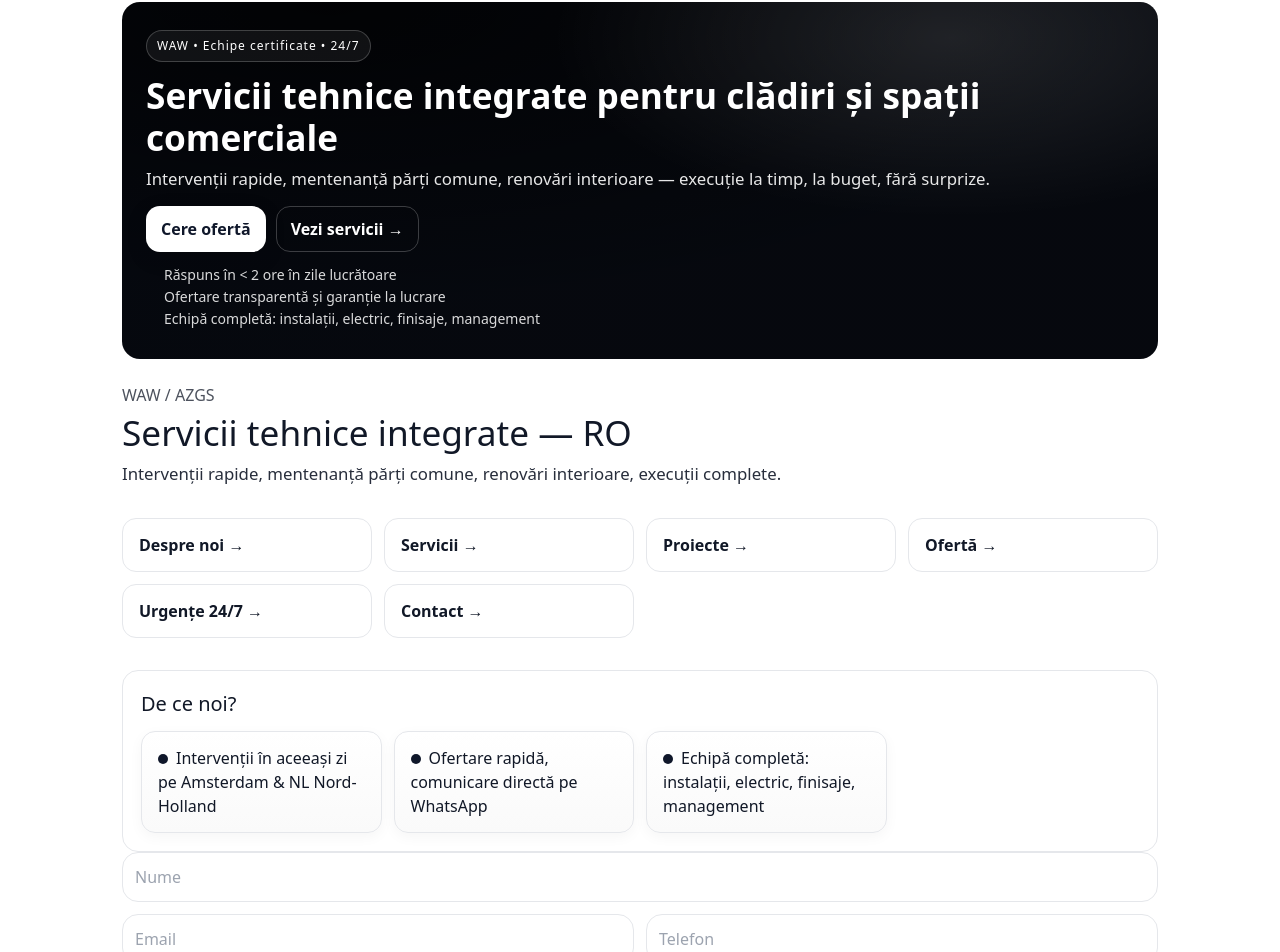
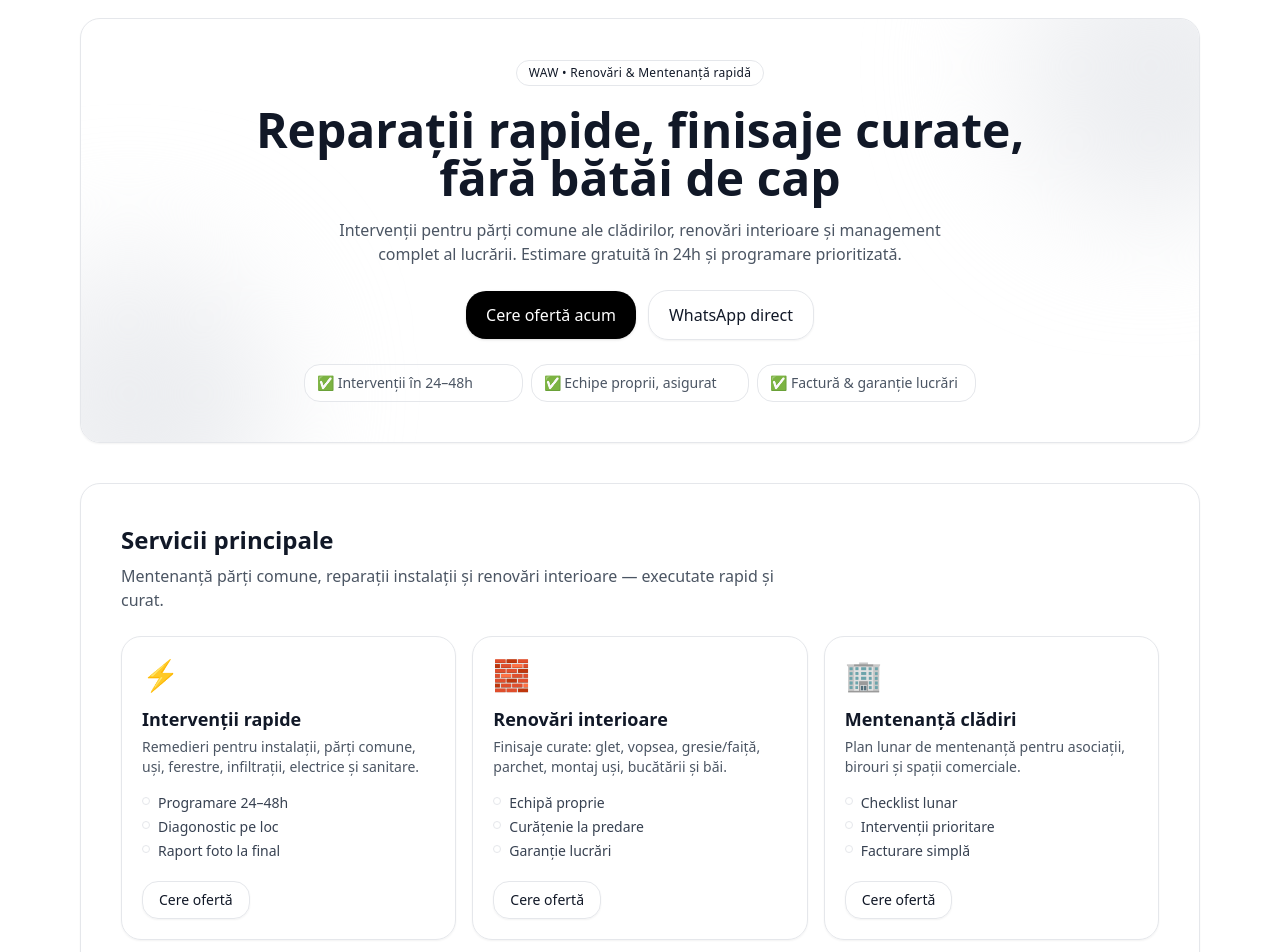
Before and after one commit to azgrandsolutions-netizen/waw-site, a Next.js app: page /en in a window 1280 px wide. Shown: the part 30-982 px from the top of the page. Built offline with nearby package versions, Linux system fonts and the light colour scheme.

Commit message:
Faza 2: Design complet (Hero, Servicii, Footer, StickyCTA)

```diff
--- a/src/app/[locale]/layout.tsx
+++ b/src/app/[locale]/layout.tsx
@@ -1,6 +1,28 @@
-// src/app/[locale]/layout.tsx
-import type { ReactNode } from "react";
+import type { Metadata } from "next";
+import StickyCTA from "@/components/StickyCTA";
+import Footer from "@/components/Footer";
 
-export default function LocaleLayout({ children }: { children: ReactNode }) {
-  return <>{children}</>;
+export const metadata: Metadata = {
+  title: "WAW • Servicii tehnice și renovări",
+  description:
+    "Intervenții rapide, mentenanță părți comune și renovări interioare. Estimare gratuită în 24h.",
+};
+
+// Layout pentru /[locale] – fără <html>/<body>
+export default function LocaleLayout({
+  children,
+}: {
+  children: React.ReactNode;
+}) {
+  return (
+    <>
+      {children}
+
+      {/* FOOTER */}
+      <Footer />
+
+      {/* Bara lipicioasă pe mobil */}
+      <StickyCTA />
+    </>
+  );
 }
--- a/src/app/[locale]/page.tsx
+++ b/src/app/[locale]/page.tsx
@@ -1,69 +1,36 @@
 import Hero from "@/components/Hero";
-import WhyUs from "@/components/WhyUs";
+import Services from "@/components/Services";
 import LeadFormMini from "@/components/LeadFormMini";
 
-// src/app/[locale]/page.tsx
-export default function LocaleHome() {
-  const locale = "ro"; // Server Component
-
-  const links = [
-    { href: "/" + locale + "/despre", label: "Despre noi" },
-    { href: "/" + locale + "/servicii", label: "Servicii" },
-    { href: "/" + locale + "/projecten", label: "Proiecte" },
-    { href: "/" + locale + "/oferta", label: "Ofertă" },
-    { href: "/" + locale + "/urgente", label: "Urgențe 24/7" },
-    { href: "/" + locale + "/contact", label: "Contact" },
-  ];
+export default async function Page({
+  params,
+}: {
+  params: { locale: string };
+}) {
+  const locale = params.locale || "ro";
 
   return (
-    <main style={{ padding: "2rem", maxWidth: 1100, margin: "0 auto" }}>
+    <main className="mx-auto max-w-6xl space-y-10 px-4 py-8 sm:py-12">
+      {/* HERO */}
       <Hero />
 
-      <section style={{ marginBottom: "2rem" }}>
-        <p style={{ opacity: 0.75, margin: 0 }}>WAW / AZGS</p>
-        <h1
-          style={{
-            fontSize: "2.2rem",
-            lineHeight: 1.2,
-            margin: "0.25rem 0 0.5rem",
-          }}
-        >
-          Servicii tehnice integrate — {locale.toUpperCase()}
-        </h1>
-        <p style={{ fontSize: "1.05rem", opacity: 0.9 }}>
-          Intervenții rapide, mentenanță părți comune, renovări interioare,
-          execuții complete.
+      {/* SERVICII */}
+      <Services />
+
+      {/* FORMULAR CONTACT */}
+      <section
+        id="contact"
+        className="rounded-2xl border bg-white/60 p-6 shadow-sm sm:p-10"
+      >
+        <h2 className="text-2xl font-semibold">Cere ofertă</h2>
+        <p className="mt-2 max-w-2xl text-gray-600">
+          Completează formularul și te contactăm în 24 de ore cu o estimare
+          gratuită.
         </p>
+        <div className="mt-6 max-w-xl">
+          <LeadFormMini />
+        </div>
       </section>
-
-      <nav
-        style={{
-          display: "grid",
-          gridTemplateColumns: "repeat(auto-fill, minmax(220px, 1fr))",
-          gap: "12px",
-          marginBottom: "2rem",
-        }}
-      >
-        {links.map((l) => (
-          <a
-            key={l.href}
-            href={l.href}
-            style={{
-              display: "block",
-              border: "1px solid #e5e7eb",
-              borderRadius: 14,
-              padding: "14px 16px",
-              textDecoration: "none",
-              fontWeight: 600,
-            }}
-          >
-            {l.label} →
-          </a>
-        ))}
-      </nav>
-
-      <WhyUs />
-      <LeadFormMini />
     </main>
   );
 }
--- a/src/app/page.tsx
+++ /dev/null
@@ -1,6 +0,0 @@
-// Redirect server-side: /  ->  /ro
-import { redirect } from "next/navigation";
-
-export default function RootRedirect() {
-  redirect("/ro");
-}
--- a/src/components/Footer.tsx
+++ b/src/components/Footer.tsx
@@ -1,57 +1,30 @@
 "use client";
-import React from "react";
 
 export default function Footer() {
+  const year = new Date().getFullYear();
+
   return (
-    <footer className="border-t border-slate-200 bg-white">
-      <div className="mx-auto max-w-7xl px-6 py-10 lg:px-8">
-        <div className="grid grid-cols-1 gap-8 sm:grid-cols-3">
-          <div>
-            <div className="text-lg font-semibold text-slate-900">WAW</div>
-            <p className="mt-2 text-sm text-slate-600">
-              Servicii tehnice integrate în Olanda. Mentenanță, renovări,
-              instalații.
-            </p>
-          </div>
-          <div>
-            <div className="text-sm font-semibold uppercase tracking-wide text-slate-900">
-              Contact
-            </div>
-            <ul className="mt-3 space-y-1 text-sm text-slate-600">
-              <li>Telefon: +31 ••• ••• •••</li>
-              <li>Email: office@waw-site.nl</li>
-              <li>Program: Luni–Vineri, 08:00–18:00</li>
-            </ul>
-          </div>
-          <div>
-            <div className="text-sm font-semibold uppercase tracking-wide text-slate-900">
-              Link-uri
-            </div>
-            <ul className="mt-3 space-y-1 text-sm text-slate-600">
-              <li>
-                <a className="hover:text-slate-900" href="#services">
-                  Servicii
-                </a>
-              </li>
-              <li>
-                <a className="hover:text-slate-900" href="#lead-form-mini">
-                  Cere ofertă
-                </a>
-              </li>
-              <li>
-                <a className="hover:text-slate-900" href="#">
-                  Termeni & Politici
-                </a>
-              </li>
-            </ul>
-          </div>
-        </div>
+    <footer className="mt-10 rounded-2xl border bg-white/60 p-6 text-center text-sm text-gray-600 shadow-sm sm:mt-16 sm:p-10">
+      <p className="font-medium text-gray-800">© {year} WAW Services</p>
+      <p className="mt-1 text-gray-600">
+        Soluții tehnice integrate • Renovări • Mentenanță rapidă
+      </p>
 
-        <div className="mt-8 flex items-center justify-between border-t border-slate-200 pt-6 text-xs text-slate-500">
-          <p>© {new Date().getFullYear()} WAW. Toate drepturile rezervate.</p>
-          <p>Construit cu Next.js</p>
-        </div>
+      <div className="mt-4 flex flex-wrap justify-center gap-4 text-xs text-gray-500">
+        <a href="/privacy" className="hover:text-gray-800">
+          Politica de confidențialitate
+        </a>
+        <a href="/cookies" className="hover:text-gray-800">
+          Cookies
+        </a>
+        <a href="/termeni" className="hover:text-gray-800">
+          Termeni și condiții
+        </a>
       </div>
+
+      <p className="mt-4 text-xs text-gray-400">
+        Website realizat de AZGS Digital • www.azgs.nl
+      </p>
     </footer>
   );
 }
--- a/src/components/Hero.tsx
+++ b/src/components/Hero.tsx
@@ -1,101 +1,66 @@
 "use client";
-import React from "react";
+
+import Link from "next/link";
+import { useState } from "react";
 
 export default function Hero() {
+  const [ctaLoading, setCtaLoading] = useState(false);
+
   return (
-    <section
-      style={{
-        position: "relative",
-        overflow: "hidden",
-        borderRadius: 18,
-        padding: "28px 24px",
-        background:
-          "radial-gradient(800px 300px at 20% 0%, rgba(0,0,0,0.9), rgba(0,0,0,0.65)), linear-gradient(135deg, #0f172a, #111827)",
-        color: "white",
-        marginBottom: "24px"
-      }}
-    >
+    <section className="relative overflow-hidden rounded-2xl border bg-white/60 p-6 shadow-sm sm:p-10">
+      {/* fundal decorativ simplu */}
       <div
         aria-hidden
-        style={{
-          position: "absolute",
-          inset: 0,
-          opacity: 0.18,
-          background:
-            "radial-gradient(400px 180px at 80% 10%, rgba(255,255,255,0.6), transparent)"
-        }}
+        className="pointer-events-none absolute -top-24 -right-24 h-72 w-72 rounded-full bg-gradient-to-br from-gray-100 to-gray-200 blur-3xl"
       />
-      <div style={{ position: "relative", zIndex: 1 }}>
-        <span
-          style={{
-            display: "inline-block",
-            fontSize: 12,
-            letterSpacing: 1,
-            padding: "6px 10px",
-            borderRadius: 999,
-            border: "1px solid rgba(255,255,255,0.2)",
-            background: "rgba(255,255,255,0.06)"
-          }}
-        >
-          WAW • Echipe certificate • 24/7
+      <div
+        aria-hidden
+        className="pointer-events-none absolute -bottom-24 -left-24 h-72 w-72 rounded-full bg-gradient-to-br from-gray-100 to-gray-200 blur-3xl"
+      />
+
+      <div className="relative mx-auto max-w-4xl text-center">
+        <span className="inline-flex items-center rounded-full border px-3 py-1 text-xs font-medium tracking-wide">
+          WAW • Renovări & Mentenanță rapidă
         </span>
-        <h1
-          style={{
-            fontSize: "2.2rem",
-            lineHeight: 1.2,
-            margin: "12px 0 8px",
-            fontWeight: 700
-          }}
-        >
-          Servicii tehnice integrate pentru clădiri și spații comerciale
+
+        <h1 className="mt-5 text-3xl font-semibold leading-tight sm:text-5xl">
+          Reparații rapide, finisaje curate, <span className="whitespace-nowrap">fără bătăi de cap</span>
         </h1>
-        <p style={{ opacity: 0.9, fontSize: "1.05rem", marginBottom: 14 }}>
-          Intervenții rapide, mentenanță părți comune, renovări interioare —
-          execuție la timp, la buget, fără surprize.
+
+        <p className="mx-auto mt-4 max-w-2xl text-balance text-sm text-gray-600 sm:text-base">
+          Intervenții pentru părți comune ale clădirilor, renovări interioare și management complet al lucrării.
+          Estimare gratuită în 24h și programare prioritizată.
         </p>
-        <div style={{ display: "flex", gap: 10, flexWrap: "wrap", marginBottom: 12 }}>
-          <a href="/ro/oferta"
-            style={{
-              textDecoration: "none",
-              fontWeight: 600,
-              padding: "10px 14px",
-              borderRadius: 14,
-              border: "1px solid rgba(255,255,255,0.22)",
-              background: "white",
-              color: "#0f172a",
-              boxShadow: "0 6px 20px rgba(0,0,0,0.15)",
-              display: "inline-block"
-            }}
+
+        <div className="mt-6 flex flex-col items-center justify-center gap-3 sm:flex-row">
+          <Link
+            href="#contact"
+            onClick={() => setCtaLoading(true)}
+            className="inline-flex items-center justify-center rounded-2xl bg-black px-5 py-3 text-white shadow transition hover:opacity-90 active:translate-y-px"
           >
-            Cere ofertă
-          </a>
-          <a href="/ro/servicii"
-            style={{
-              textDecoration: "none",
-              fontWeight: 600,
-              padding: "10px 14px",
-              borderRadius: 14,
-              border: "1px solid rgba(255,255,255,0.22)",
-              color: "white",
-              background: "transparent",
-              display: "inline-block"
-            }}
+            {ctaLoading ? "Se deschide..." : "Cere ofertă acum"}
+          </Link>
+
+          <a
+            href="https://wa.me/31600000000"
+            target="_blank"
+            rel="noreferrer"
+            className="inline-flex items-center justify-center rounded-2xl border px-5 py-3 font-medium shadow-sm hover:bg-gray-50"
           >
-            Vezi servicii →
+            WhatsApp direct
           </a>
         </div>
-        <ul
-          style={{
-            marginTop: 8,
-            paddingLeft: 18,
-            lineHeight: 1.6,
-            color: "rgba(255,255,255,0.85)",
-            fontSize: 14
-          }}
-        >
-          <li>Răspuns în &lt; 2 ore în zile lucrătoare</li>
-          <li>Ofertare transparentă și garanție la lucrare</li>
-          <li>Echipă completă: instalații, electric, finisaje, management</li>
+
+        <ul className="mx-auto mt-6 grid max-w-2xl grid-cols-1 gap-2 text-left text-sm text-gray-600 sm:grid-cols-3">
+          <li className="rounded-xl border bg-white/70 px-3 py-2">
+            ✅ Intervenții în 24–48h
+          </li>
+          <li className="rounded-xl border bg-white/70 px-3 py-2">
+            ✅ Echipe proprii, asigurat
+          </li>
+          <li className="rounded-xl border bg-white/70 px-3 py-2">
+            ✅ Factură & garanție lucrări
+          </li>
         </ul>
       </div>
     </section>
--- a/src/components/Services.tsx
+++ b/src/components/Services.tsx
@@ -1,79 +1,78 @@
 "use client";
-import React from "react";
 
-export type Service = {
-  key: string;
+type Service = {
   title: string;
-  description: string;
+  desc: string;
+  bullets: string[];
+  emoji: string;
 };
 
-const DEFAULT_SERVICES: Service[] = [
+const SERVICES: Service[] = [
   {
-    key: "mentenanta",
-    title: "Mentenanță părți comune",
-    description:
-      "Intervenții rapide, revizii periodice, verificări instalații și raportare tehnică clară.",
+    title: "Intervenții rapide",
+    desc:
+      "Remedieri pentru instalații, părți comune, uși, ferestre, infiltrații, electrice și sanitare.",
+    bullets: ["Programare 24–48h", "Diagonostic pe loc", "Raport foto la final"],
+    emoji: "⚡",
   },
   {
-    key: "renovari",
     title: "Renovări interioare",
-    description:
-      "Apartamente, case, birouri: finisaje premium, coordonare cap‑coadă, proiectare & execuție.",
+    desc:
+      "Finisaje curate: glet, vopsea, gresie/faiță, parchet, montaj uși, bucătării și băi.",
+    bullets: ["Echipă proprie", "Curățenie la predare", "Garanție lucrări"],
+    emoji: "🧱",
   },
   {
-    key: "instalatii",
-    title: "Instalații (MEP)",
-    description:
-      "Electric, sanitar, HVAC: diagnostic corect, soluții conforme și punere în funcțiune.",
-  },
-  {
-    key: "urgente",
-    title: "Urgențe & avarii",
-    description:
-      "Echipe on‑call 24/7 pentru avarii majore, izolare zonă, remediere și readucere la normal.",
+    title: "Mentenanță clădiri",
+    desc:
+      "Plan lunar de mentenanță pentru asociații, birouri și spații comerciale.",
+    bullets: ["Checklist lunar", "Intervenții prioritare", "Facturare simplă"],
+    emoji: "🏢",
   },
 ];
 
-export default function Services({
-  items = DEFAULT_SERVICES,
-}: {
-  items?: Service[];
-}) {
+export default function Services() {
   return (
-    <section id="services" className="bg-white py-20 sm:py-24">
-      <div className="mx-auto max-w-7xl px-6 lg:px-8">
-        <div className="mx-auto max-w-2xl text-center">
-          <h2 className="text-3xl font-semibold tracking-tight text-slate-900 sm:text-4xl">
-            Serviciile noastre
-          </h2>
-          <p className="mt-3 text-base text-slate-600">
-            Tot ce ai nevoie, într‑un singur partener tehnic.
-          </p>
-        </div>
+    <section className="rounded-2xl border bg-white/60 p-6 shadow-sm sm:p-10">
+      <header className="mb-6">
+        <h2 className="text-2xl font-semibold">Servicii principale</h2>
+        <p className="mt-2 max-w-2xl text-gray-600">
+          Mentenanță părți comune, reparații instalații și renovări interioare — executate rapid și curat.
+        </p>
+      </header>
 
-        <div className="mt-10 grid gap-6 sm:grid-cols-2 lg:grid-cols-4">
-          {items.map((s) => (
-            <article
-              key={s.key}
-              className="group rounded-2xl border border-slate-200 bg-white p-6 shadow-sm transition hover:-translate-y-1 hover:shadow-md"
-            >
-              <div className="flex h-10 w-10 items-center justify-center rounded-xl bg-slate-900/5 ring-1 ring-slate-900/10">
-                {/* Simplu placeholder pentru icon – poate fi înlocuit cu un SVG dedicat */}
-                <div className="h-4 w-4 rounded bg-slate-900/40" />
-              </div>
-              <h3 className="mt-4 text-lg font-semibold text-slate-900">
-                {s.title}
-              </h3>
-              <p className="mt-2 text-sm leading-6 text-slate-600">
-                {s.description}
-              </p>
-              <div className="mt-4 text-sm font-medium text-slate-900/60 opacity-0 transition group-hover:opacity-100">
-                • Evaluări gratuite • Ofertare rapidă
-              </div>
-            </article>
-          ))}
-        </div>
-      </div>
+      <ul className="grid grid-cols-1 gap-4 sm:grid-cols-3">
+        {SERVICES.map((s, i) => (
+          <li
+            key={i}
+            className="group rounded-2xl border bg-white/70 p-5 shadow-sm transition
+                       hover:-translate-y-0.5 hover:shadow-md"
+          >
+            <div className="text-3xl">{s.emoji}</div>
+            <h3 className="mt-3 text-lg font-semibold">{s.title}</h3>
+            <p className="mt-1 text-sm text-gray-600">{s.desc}</p>
+
+            <ul className="mt-4 space-y-1 text-sm text-gray-700">
+              {s.bullets.map((b, j) => (
+                <li key={j} className="flex items-start gap-2">
+                  <span className="mt-1 inline-block h-2 w-2 flex-none rounded-full border" />
+                  <span>{b}</span>
+                </li>
+              ))}
+            </ul>
+
+            <div className="mt-5">
+              <a
+                href="#contact"
+                className="inline-flex items-center justify-center rounded-xl border px-4 py-2 text-sm font-medium shadow-sm transition
+                           hover:bg-gray-50 active:translate-y-px"
+              >
+                Cere ofertă
+              </a>
+            </div>
+          </li>
+        ))}
+      </ul>
     </section>
   );
 }
--- /dev/null
+++ b/src/components/StickyCTA.tsx
@@ -0,0 +1,38 @@
+"use client";
+
+export default function StickyCTA() {
+  return (
+    <div
+      className="
+        fixed inset-x-0 bottom-0 z-40
+        block sm:hidden
+        border-t bg-white/95 backdrop-blur supports-[backdrop-filter]:bg-white/70
+      "
+    >
+      <div className="mx-auto flex max-w-6xl items-center gap-2 px-4 py-3">
+        <a
+          href="tel:+31600000000"
+          className="flex-1 rounded-xl border px-4 py-3 text-center text-sm font-medium shadow-sm active:translate-y-px"
+        >
+          Sună
+        </a>
+        <a
+          href="https://wa.me/31600000000"
+          target="_blank"
+          rel="noreferrer"
+          className="flex-1 rounded-xl border px-4 py-3 text-center text-sm font-medium shadow-sm active:translate-y-px"
+        >
+          WhatsApp
+        </a>
+        <a
+          href="#contact"
+          className="flex-[1.4] rounded-xl bg-black px-4 py-3 text-center text-sm font-medium text-white shadow active:translate-y-px"
+        >
+          Cere ofertă
+        </a>
+      </div>
+      {/* spacer ca să nu acopere conținutul când apare banda */}
+      <div className="h-2" />
+    </div>
+  );
+}
```
